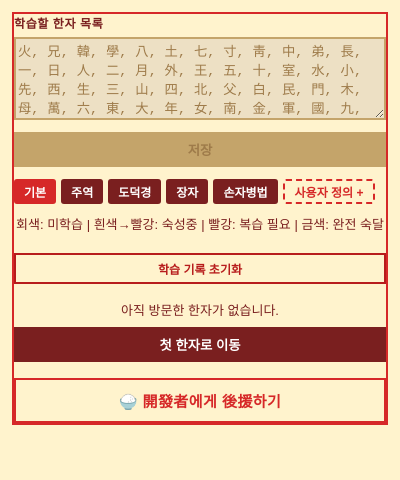
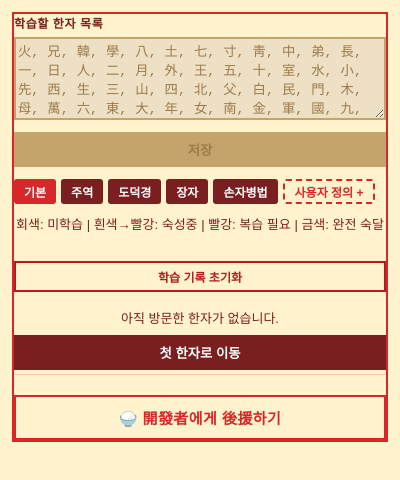
Before and after one commit to yunu95/NaverHanziLearnExtension, a browser extension: page popup.html in a window 400 px wide. Drawn offline with Linux system fonts and the light colour scheme.

Commit message:
style(design): FINDING-006 — add section spacing and divider to separate input/grid/nav/support areas

```diff
--- a/popup.html
+++ b/popup.html
@@ -75,7 +75,7 @@
         }
 
         #resetHistory {
-            margin-top: 8px;
+            margin-top: 16px;
             margin-bottom: 8px;
             background: transparent;
             border: 2px solid #b71c1c;
@@ -256,7 +256,7 @@
         }
 
         #supportBtn {
-            margin-top: 16px;
+            margin-top: 20px;
             background: transparent;
             border: 2px solid #d62828;
             color: #d62828;
@@ -368,6 +368,7 @@
     <button id="resetHistory">학습 기록 초기화</button>
     <div id="lastHanziInfo"></div>
     <button id="goToLastHanzi">마지막 학습 한자로 이동</button>
+    <hr style="border:none;border-top:1px solid rgba(214,40,40,0.2);margin:4px 0 0;">
     <button id="supportBtn">🍚 開發者에게 後援하기</button>
 
     <div id="qrOverlay">
```
